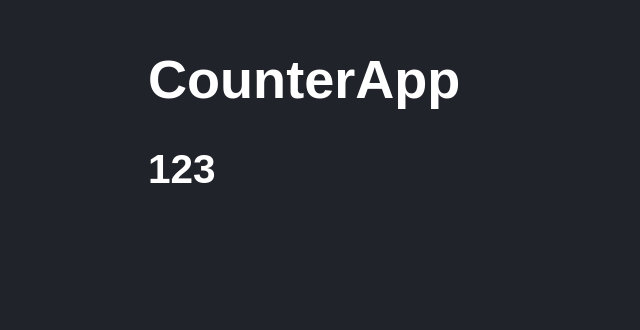
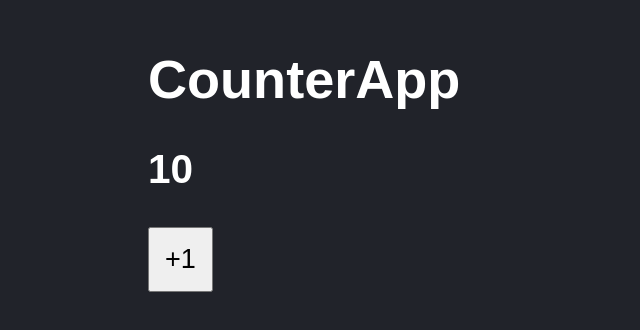
Before and after one commit to Jafmatute/React-JS, a React (Vite) app in the folder 03-counter-app-vite/: page / in a window 1280 px wide. Shown: the part 136-466 px from the top of the page, without its empty margins (0-640 px from the left). Built offline with nearby package versions, Linux system fonts and the light colour scheme.

Commit message:
evento clic (eventos en general)

```diff
--- a/03-counter-app-vite/src/CounterApp.jsx
+++ b/03-counter-app-vite/src/CounterApp.jsx
@@ -1,12 +1,22 @@
 import PropTypes from 'prop-types';
+
+
+
 const CounterApp = ({value}) => {
+
+    const handleAdd = (event) =>console.log(event);
 
     return (
         <>
         <h1>CounterApp</h1>
-            <h2>{value}</h2>
+            <h2>{ value }</h2>
+
+            <button onClick={handleAdd}>
+                +1
+            </button>
         </>
     )
+
 }
 
 CounterApp.propTypes = {
--- a/03-counter-app-vite/src/main.jsx
+++ b/03-counter-app-vite/src/main.jsx
@@ -7,6 +7,6 @@
 
 ReactDOM.createRoot(document.getElementById("root")).render(
     <React.StrictMode>
-        <CounterApp value={123}  />
+        <CounterApp value={10}  />
     </React.StrictMode>
 )
--- a/03-counter-app-vite/src/style.css
+++ b/03-counter-app-vite/src/style.css
@@ -5,3 +5,8 @@
     font-size: 1.3rem;
     padding: 70px;
 }
+
+button {
+    padding: 15px;
+    font-size: 1.3rem;
+}
```
